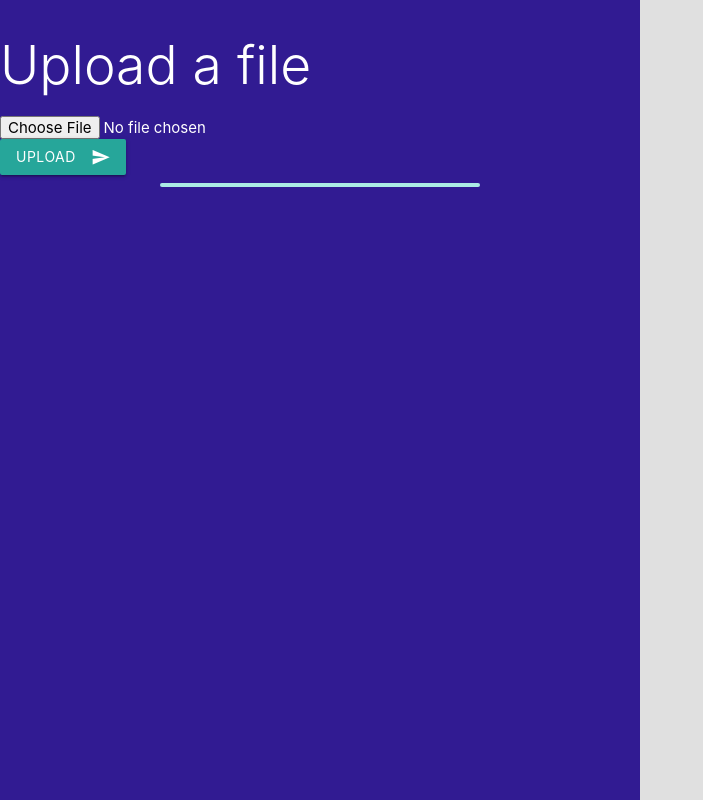
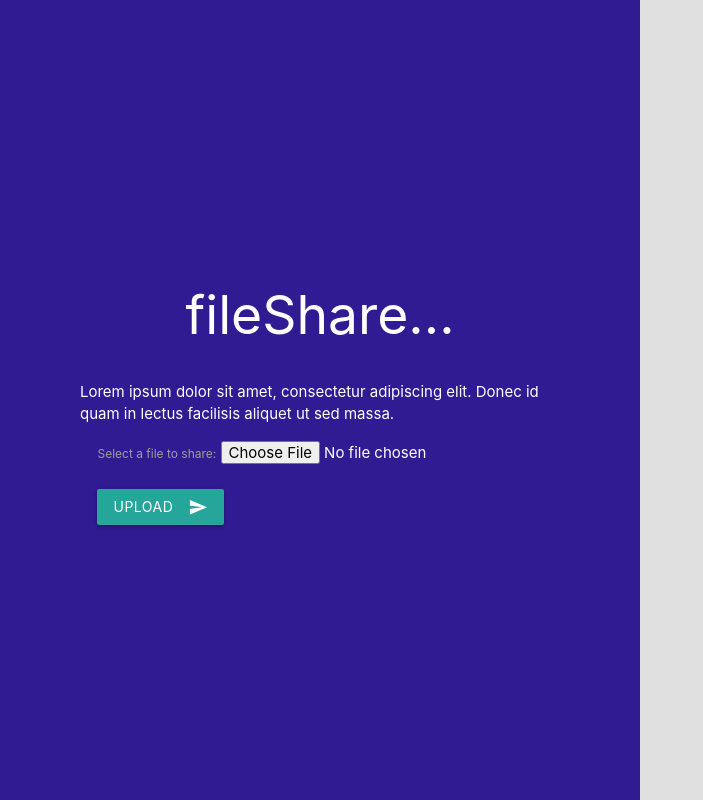
Before and after one commit to anthony-exe/fileShare, a website: page public/index.html in a window 1280 px wide. Shown: the whole page, without its empty margins (0-703 px from the left). Drawn offline with nearby package versions, Linux system fonts and the light colour scheme.

Commit message:
Centered form.

```diff
--- a/public/index.html
+++ b/public/index.html
@@ -19,9 +19,12 @@
 
         <section class="main-section">
             <div class="main-section-left deep-purple darken-4 white-text">
-                <h2>Upload a file</h2>
+                <div class="main-content">
+                    <h2>fileShare...</h2>
+                    <p>Lorem ipsum dolor sit amet, consectetur adipiscing elit. Donec id quam in lectus facilisis aliquet ut sed massa.</p>
                     <form id="upload-form">
                         <div class="form-section">
+                            <label for="file">Select a file to share:</label>
                             <input type="file" name="file">
                         </div>
                         <div class="form-section">
@@ -31,8 +34,9 @@
                             </button>
                         </div>
                     </form>
-                <div class="progress">
+                    <div class="progress hidden">
                         <div class="determinate"></div>
+                    </div>
                 </div>
             </div>
             <div class="main-section-right"></div>
--- a/public/style/main.css
+++ b/public/style/main.css
@@ -1,25 +1,51 @@
+.hidden {
+    display: none;
+}
+
 html, body, .main-section, .main-section > div {
-    height:         100%;
+    height: 100%;
+}
+
+.row {
+    margin: 0;
 }
 
 .main-section {
-    display:        flex;
-    flex-flow:      row nowrap;
+    display: flex;
+    flex-flow: row nowrap;
 }
 
 .main-section > div {
-    width:           50%;
+    width: 50%;
 }
 
-.row {
-    margin:         0;
+.main-section-left, .main-content {
+    display: flex;
+    flex-flow: column nowrap;
+    justify-content: center;
+    align-items: center;
 }
 
-h1, h2 {
-    font-weight:    300;
+.main-section-left {
+    min-width: 500px;
 }
+
+.main-content {
+    box-sizing: border-box;
+    width: 75%;
+}
+
+#upload-form {
+    margin-left: auto;
+    margin-right: auto;
+}
+
+.form-section {
+    margin-bottom: 25px;
+}
+
 .progress {
-    width:          50%;
-    margin-left:    auto;
-    margin-right:   auto;
+    width: 50%;
+    margin-left: auto;
+    margin-right: auto;
 }
```
Lines whose indentation alone changed are shown as unchanged.
